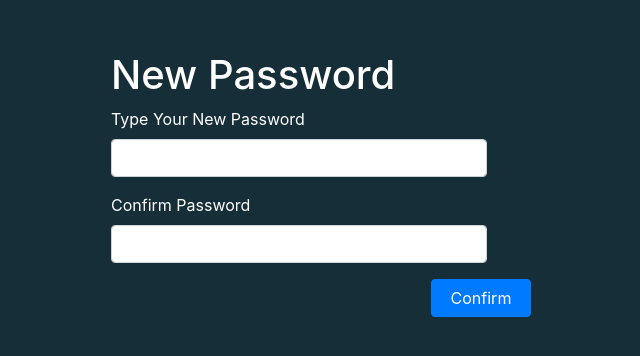
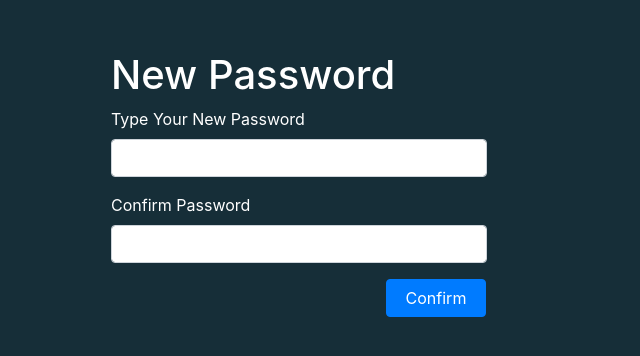
Before and after one commit to Find-my-Android/findmyandroid-ui, a React (Create React App) app: page /resetpassword in a window 1280 px wide. Shown: the part 124-480 px from the top of the page, without its empty margins (304-944 px from the left). Built offline with nearby package versions, Linux system fonts and the light colour scheme.

Commit message:
fix confirm

```diff
--- a/src/styles/home.css
+++ b/src/styles/home.css
@@ -26,7 +26,7 @@
 
 .but1 {
     display: inline;
-    margin-left: 320px;
+    margin-left: 275px;
 }
 
 .but {
```
